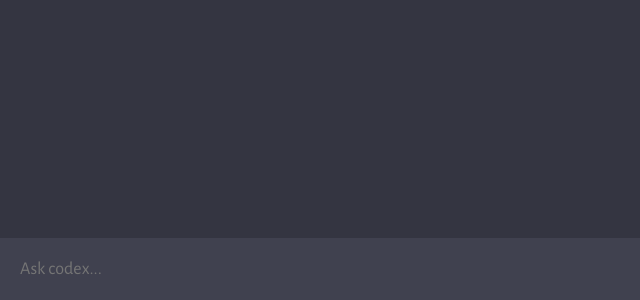
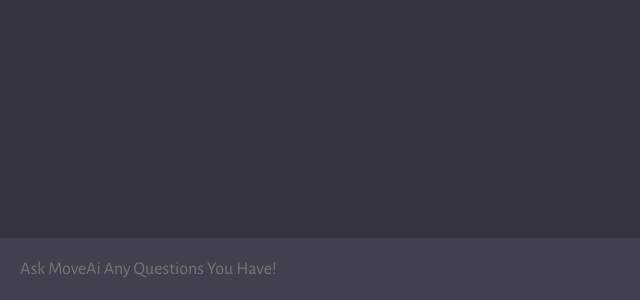
Before and after one commit to Michaelxboxpro/move_ai3, a website built with Vite: page client/index.html in a window 1280 px wide. Shown: the part 500-800 px from the top of the page, 0-640 px from the left. Built offline with nearby package versions, Linux system fonts and the light colour scheme.

Commit message:
updated codex ai

```diff
--- a/client/index.html
+++ b/client/index.html
@@ -4,7 +4,7 @@
     <meta charset="UTF-8" />
     <link rel="icon" type="image/svg+xml" href="favicon.ico" />
     <meta name="viewport" content="width=device-width, initial-scale=1.0" />
-    <title>Codex - Your AI</title>
+    <title>Move AI</title>
     <link rel="stylesheet" href="style.css" />
   </head>
   <body>
@@ -12,7 +12,7 @@
       <div id="chat_container"></div>
 
       <form>
-        <textarea name="prompt" rows="1" cols="1" placeholder="Ask codex..."></textarea>
+        <textarea name="prompt" rows="1" cols="1" placeholder="Ask MoveAi Any Questions You Have!"></textarea>
         <button type="submit"><img src="assets/send.svg" alt="send" />
       </form>
     </div>
```
